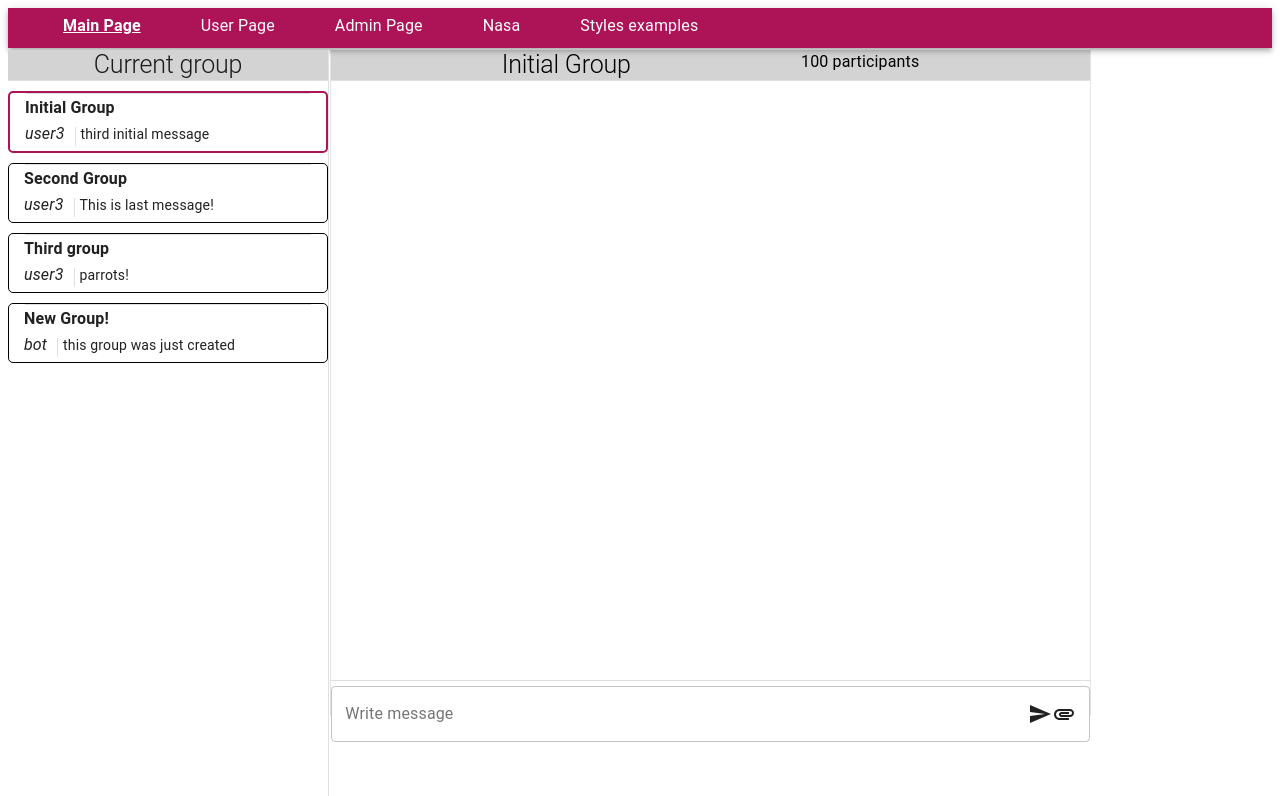
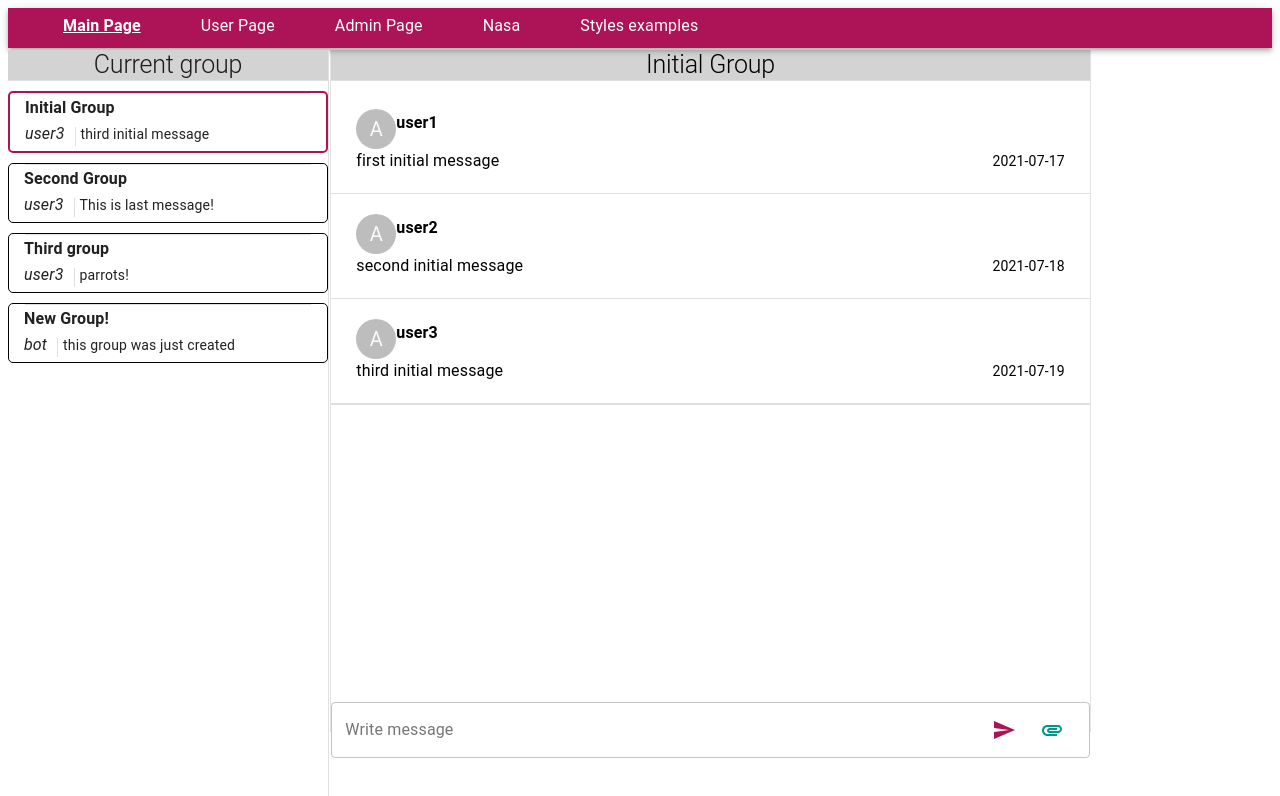
Before and after one commit to bhlynsky/messenger, a React (Create React App) app: page /#/main in a window 1280 px wide. Shown: the top 796 px of the page. Built offline with nearby package versions, Linux system fonts and the light colour scheme.

Commit message:
Added "send message" feature

```diff
--- a/src/pages/Main/MainPage.js
+++ b/src/pages/Main/MainPage.js
@@ -1,5 +1,13 @@
-import { Typography, Grid, Divider, TextField, InputAdornment } from '@material-ui/core';
-import React, { useEffect } from 'react';
+import {
+    Typography,
+    Grid,
+    Divider,
+    TextField,
+    InputAdornment,
+    List,
+    IconButton,
+} from '@material-ui/core';
+import React, { useEffect, useState } from 'react';
 import Sidebar from './components/Sidebar';
 import { useStyles } from './styles';
 import SendIcon from '@material-ui/icons/Send';
@@ -7,15 +15,29 @@ import AttachmentIcon from '@material-ui/icons/Attachment';
 import { Message } from './components/Message';
 import { connect } from 'react-redux';
 import { mockData } from './services/mockApi';
-import { loadData } from './services/main-actions';
+import { loadData, sendMessage } from './services/main-actions';
 
 function MainPage(props) {
     const classes = useStyles();
-    const { groupName, messages, loadData } = props;
+    const { groupName, messages, loadData, sendMessage } = props;
+    const [newMessage, setNewMessage] = useState('');
 
     useEffect(() => {
         loadData(mockData);
     });
+
+    const onSendMessage = () => {
+        let user = 'Boris';
+        let date = new Date();
+        let message = {
+            userName: user,
+            date: date.toDateString(),
+            message: newMessage,
+        };
+
+        sendMessage(message);
+        setNewMessage('');
+    };
 
     return (
         <div>
@@ -30,17 +52,19 @@ function MainPage(props) {
                     className={classes.containerHeader}
                 >
                     <Typography variant="h2">{groupName ? groupName : ''}</Typography>
-                    <Typography variant="body1" align="right">
+                    {/*<Typography variant="body1" align="right">
                         100 participants
-                    </Typography>
+                    </Typography>*/}
                 </Grid>
                 <Divider />
 
-                <Grid container direction="column-reverse" className={classes.messageContainer}>
+                <List className={classes.messageContainer}>
                     {messages &&
-                        messages.map((msg) => <Message messageData={msg} key={msg.userName} />)}
+                        messages.map((msg) => (
+                            <Message messageData={msg} key={Math.random() * 100} />
+                        ))}
                     <Divider />
-                </Grid>
+                </List>
 
                 <div className={classes.messageInput}>
                     <TextField
@@ -48,11 +72,19 @@ function MainPage(props) {
                         variant="outlined"
                         fullWidth
                         className={classes.input}
+                        onChange={(e) => {
+                            setNewMessage(e.target.value);
+                        }}
+                        value={newMessage}
                         InputProps={{
                             endAdornment: (
                                 <InputAdornment position="end">
-                                    <SendIcon />
-                                    <AttachmentIcon />
+                                    <IconButton onClick={onSendMessage}>
+                                        <SendIcon color="primary" />
+                                    </IconButton>
+                                    <IconButton>
+                                        <AttachmentIcon color="secondary" />
+                                    </IconButton>
                                 </InputAdornment>
                             ),
                         }}
@@ -67,7 +99,7 @@ const mapStateToProps = (state) => {
     const currentGroup = state.mainReducer.currentGroup;
     const groupName = currentGroup.groupName;
     const messages = currentGroup.messages;
-    console.log(currentGroup);
+
     return {
         messages,
         groupName,
@@ -76,6 +108,7 @@ const mapStateToProps = (state) => {
 
 const mapDispatchToProps = (dispatch) => ({
     loadData: (data) => dispatch(loadData(data)),
+    sendMessage: (message) => dispatch(sendMessage(message)),
 });
 
 export default connect(mapStateToProps, mapDispatchToProps)(MainPage);
--- a/src/pages/Main/components/Message.js
+++ b/src/pages/Main/components/Message.js
@@ -17,7 +17,7 @@ export const Message = (props) => {
                     container
                     direction="row"
                     alignItems="center"
-                    justify={'space-between'}
+                    justifyContent={'space-between'}
                     className={classes.messageContent}
                 >
                     <Typography variant="body1">{message}</Typography>
--- a/src/pages/Main/services/main-reducer.js
+++ b/src/pages/Main/services/main-reducer.js
@@ -8,7 +8,7 @@ function mainReducer(state = initialState, action) {
             const groups = action.data;
 
             if (groups.length > 0 && defaultGroup.id === 0) {
-                defaultGroup = { id: groups[0].id, groupName: groups[0].groupName };
+                defaultGroup = groups[0];
             }
 
             return {
@@ -24,10 +24,14 @@ function mainReducer(state = initialState, action) {
             };
 
         case actionType.SEND_MESSAGE:
+            let message = action.message;
+
+            state.currentGroup.messages.push(message);
+
             return {
                 ...state,
-                // add message to array / object where other messages stored
             };
+
         default:
             return state;
     }
--- a/src/pages/Main/styles.js
+++ b/src/pages/Main/styles.js
@@ -29,6 +29,8 @@ export const useStyles = makeStyles((theme) => ({
     messageContainer: {
         width: '100%',
         height: '75vh',
+        maxHeight: '100%',
+        overflow: 'auto',
     },
     messageInput: {
         width: '100%',
```
